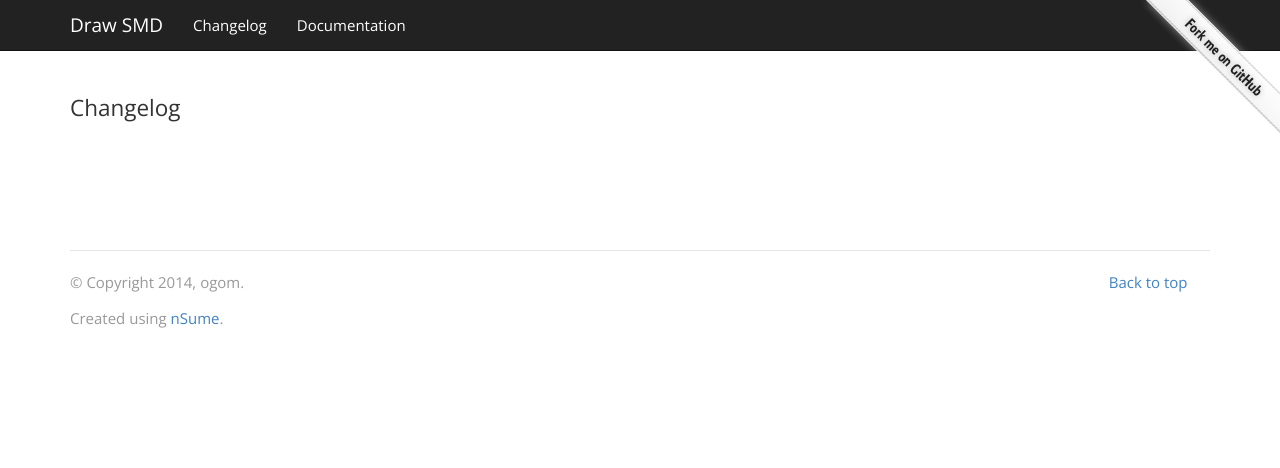
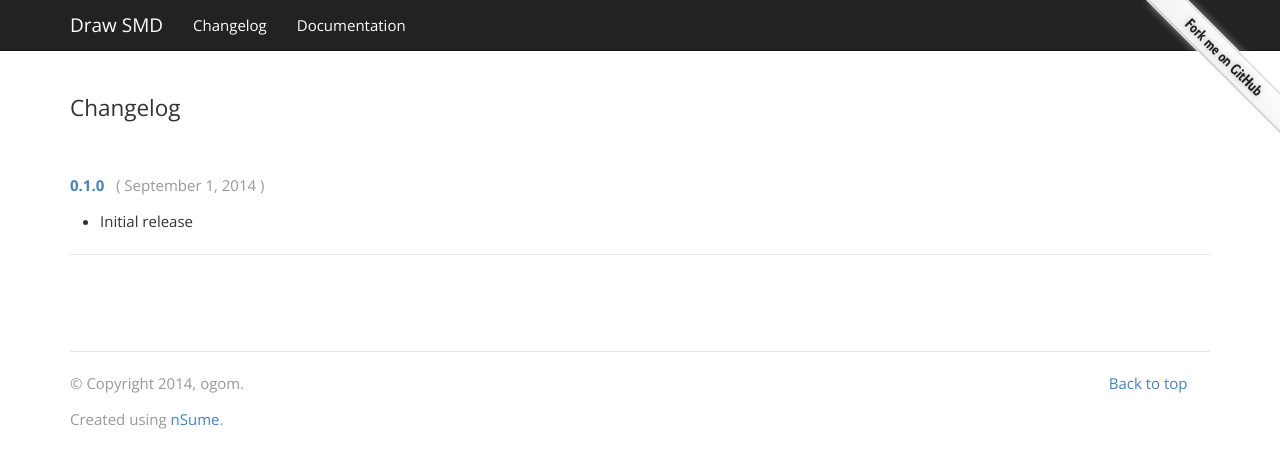
Before and after one commit to ogom/draw_smd, a Jekyll site: the page built from changelog/index.html, in a window 1280 px wide. Shown: the top 468 px of the page. Built offline with Jekyll 4.4.1, drawn with Linux system fonts in a browser that asks for light colours.

Commit message:
Added 0.1.0 post

```diff
--- /dev/null
+++ b/_posts/2014-09-01-0.1.0.md
@@ -0,0 +1,6 @@
+---
+layout: post
+title:  0.1.0
+---
+
+* Initial release
```
Also changed, not shown: index.md (+1 -1 lines).
